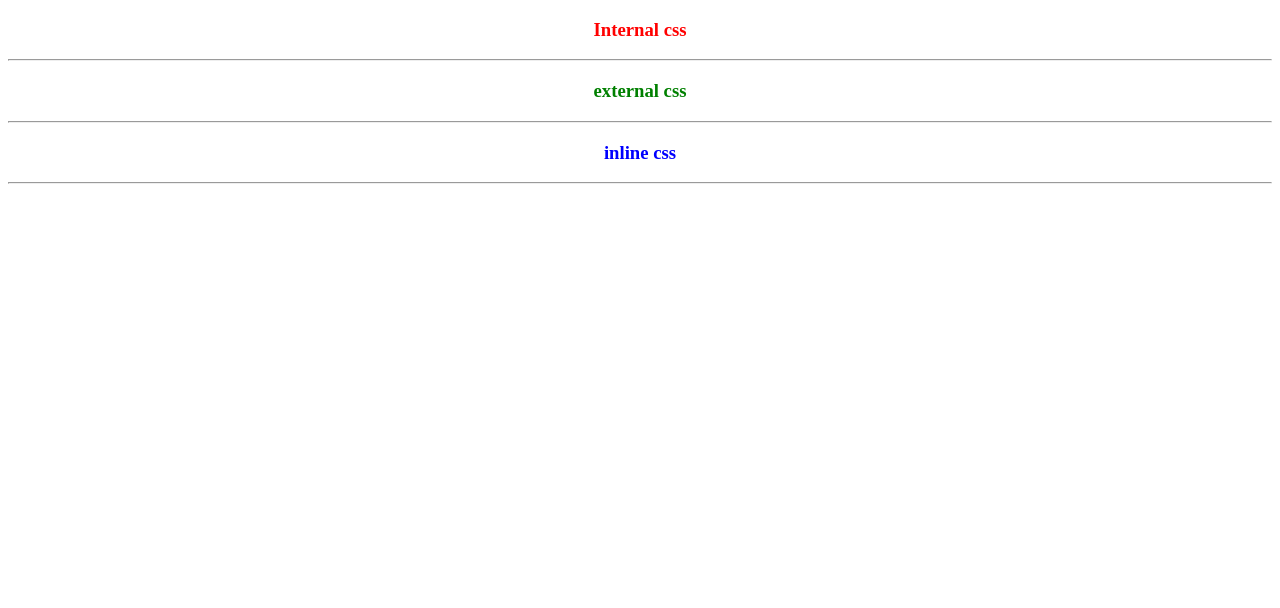
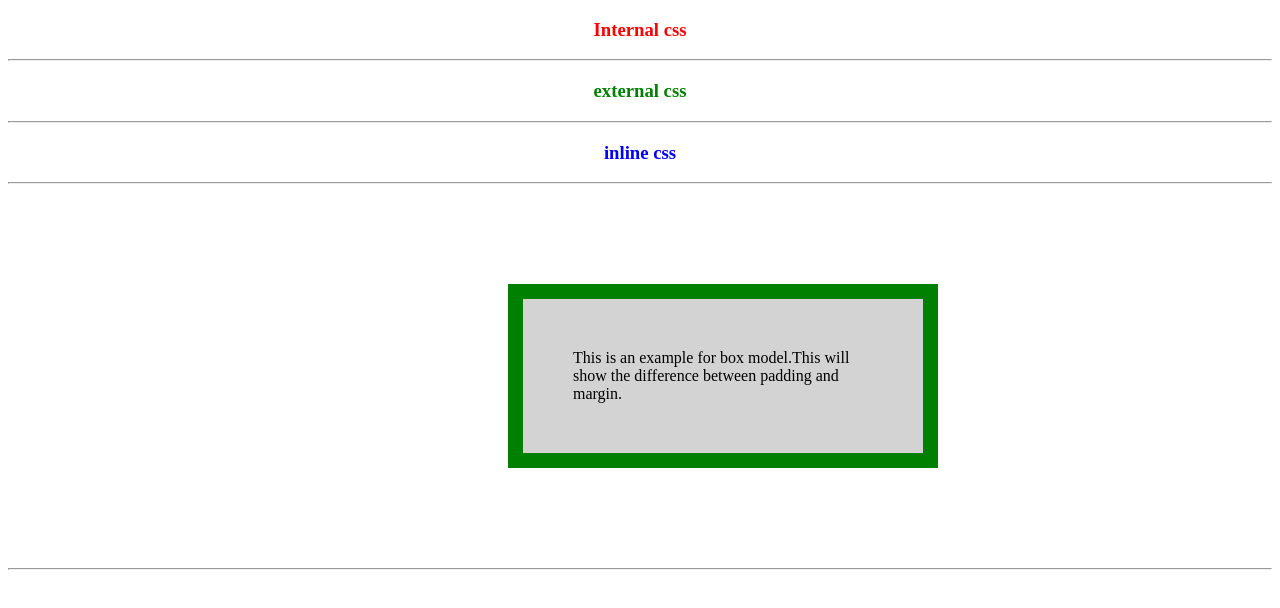
Before and after one commit to drishyauk/simpleHTML, a plain HTML site: page src/index.html in a window 1280 px wide. Drawn offline with Linux system fonts and the light colour scheme.

Commit message:
added box model example

```diff
--- a/src/index.html
+++ b/src/index.html
@@ -8,6 +8,13 @@
 #headerPart{
     color: red;
     text-align: center;
+}
+div#boxModel{
+  background-color: lightgrey;
+  width: 300px;
+  border: 15px solid green;
+  padding: 50px;
+  margin: 100px 0px 100px 500px;
 }
 </style>
 </head>
@@ -24,6 +31,9 @@
             <h3>inline css</h3>
     </div>
     <hr>
-
+    <div id="boxModel">
+        This is an example for box model.This will show the difference between padding and margin.
+    </div>
+    <hr>
 </body>
 </html>
```
Also changed, not shown: 1 other file.
